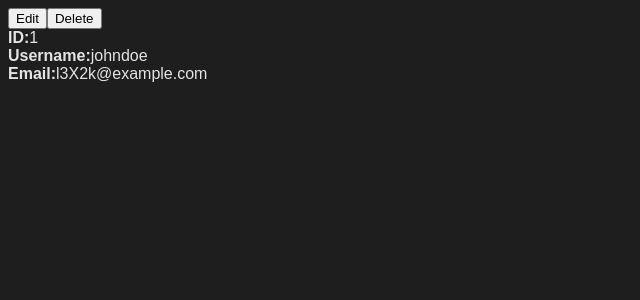
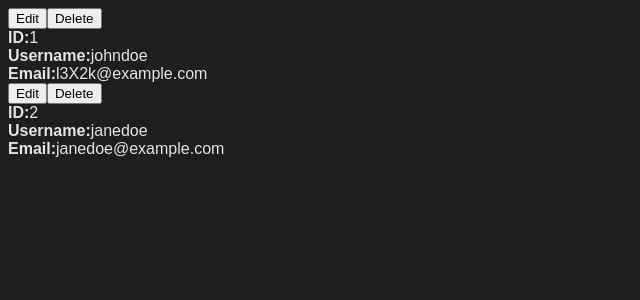
Before and after one commit to deoninja/react-2024, a React (Vite) app: page / in a window 1280 px wide. Shown: the top 300 px of the page, without its empty margins (0-640 px from the left). Built offline with nearby package versions, Linux system fonts and the light colour scheme; no server answers.

Commit message:
Multiple-Elements-same-Instance

```diff
--- a/src/App.jsx
+++ b/src/App.jsx
@@ -20,6 +20,11 @@ export default function App() {
       id: 1,
       username: 'johndoe',
       email: 'l3X2k@example.com',
+    },
+    {
+      id: 2,
+      username: 'janedoe',
+      email: 'janedoe@example.com',
     },
   ]);
 
--- a/src/components/UserDetails.jsx
+++ b/src/components/UserDetails.jsx
@@ -9,10 +9,14 @@ export function UserDetails({ user, setUsers }) {
   return (
     <div>
       <div>
-        <button onClick={() => setIsEditing((currentState) => !currentState)}>
+        <button
+          data-testid={`edit-btn-${user.id}`}
+          onClick={() => setIsEditing((currentState) => !currentState)}
+        >
           Edit
         </button>
         <button
+          data-testid={`delete-btn-${user.id}`}
           onClick={() =>
             setUsers((currentUsersState) =>
               currentUsersState.filter(
```
Also changed, not shown: 2 other files (tests, documents, lock files or other folders).
